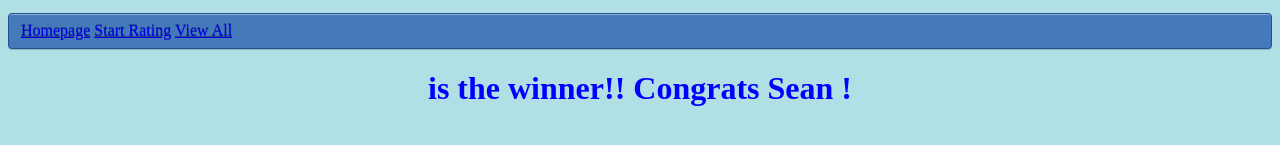
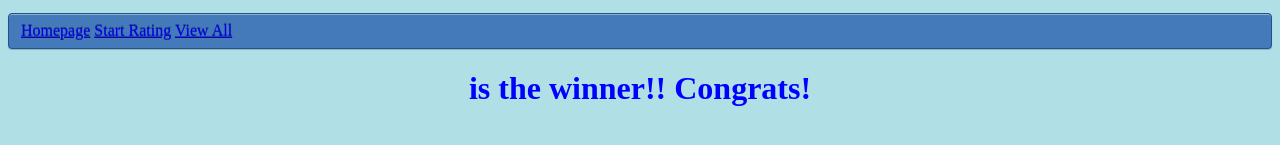
Before and after one commit to joannexin/MVP, a website: page public/index.html in a window 1280 px wide. Shown: the part 149-294 px from the top of the page. Drawn offline with nearby package versions, Linux system fonts and the light colour scheme; some packages are replaced by stand-ins of ours; no server answers.

Commit message:
dry code

```diff
--- a/public/views/home/home.html
+++ b/public/views/home/home.html
@@ -1,4 +1,4 @@
 <div class="home">
-  <h1>{{ winner.name }} is the winner!! Congrats Sean !</h1>
+  <h1>{{ winner.name }} is the winner!! Congrats!</h1>
   <img ng-src="{{ winner.url }}"/>
 </div>
--- a/server/server.js
+++ b/server/server.js
@@ -2,15 +2,11 @@ var http = require('http');
 var path = require('path');
 var express = require('express');
 var bodyParser = require('body-parser');
-// var googleMapsClient = require('@google/maps').createClient({
-//   key: 'AIzaSyALr-1jYUsM5_YFLYpbDuxTbuEUIsZJoUI'
-// });
 
 var app = express();
 
 app.use(bodyParser.json());
 app.use(bodyParser.urlencoded({ extended: true }));
-
 app.use(express.static(path.join(__dirname, '../public')));
 app.use('/modules', express.static(path.join(__dirname, '../node_modules')));
 
```
